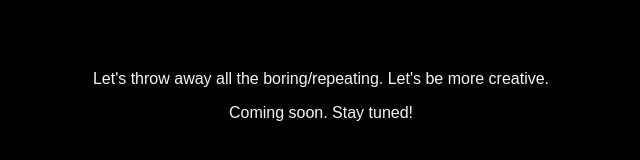
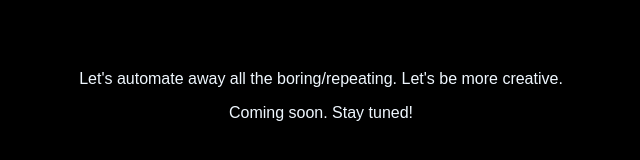
Before and after one commit to TheBoringAI/theboringai.github.io, a plain HTML site: page index.html in a window 1280 px wide. Shown: the part 374-534 px from the top of the page, 319-959 px from the left. Drawn offline with Linux system fonts and the light colour scheme.

Commit message:
Update index.html

```diff
--- a/index.html
+++ b/index.html
@@ -31,7 +31,7 @@
             <br>
             <br>
 
-        <p>Let's throw away all the boring/repeating. Let's be more creative.</p>
+        <p>Let's automate away all the boring/repeating. Let's be more creative.</p>
         <p>Coming soon. Stay tuned!</p>
 
     </body>
```
